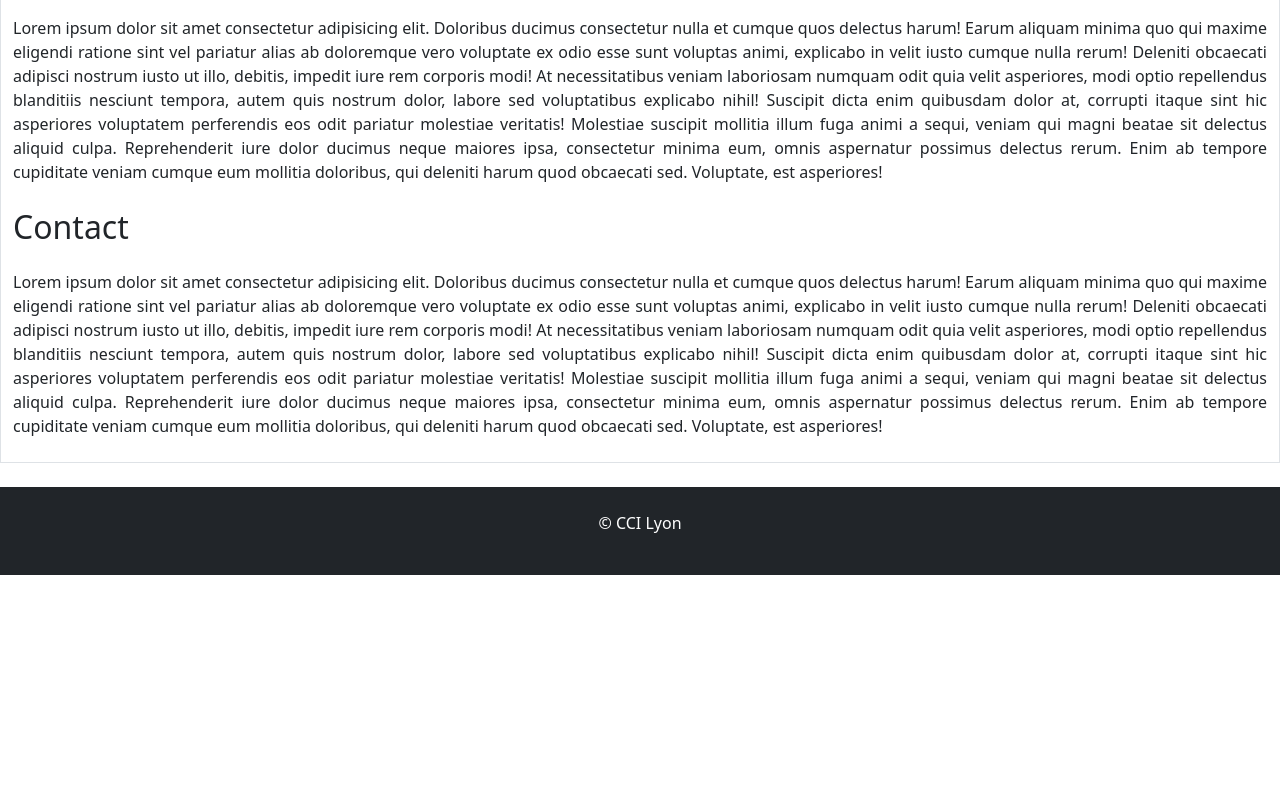
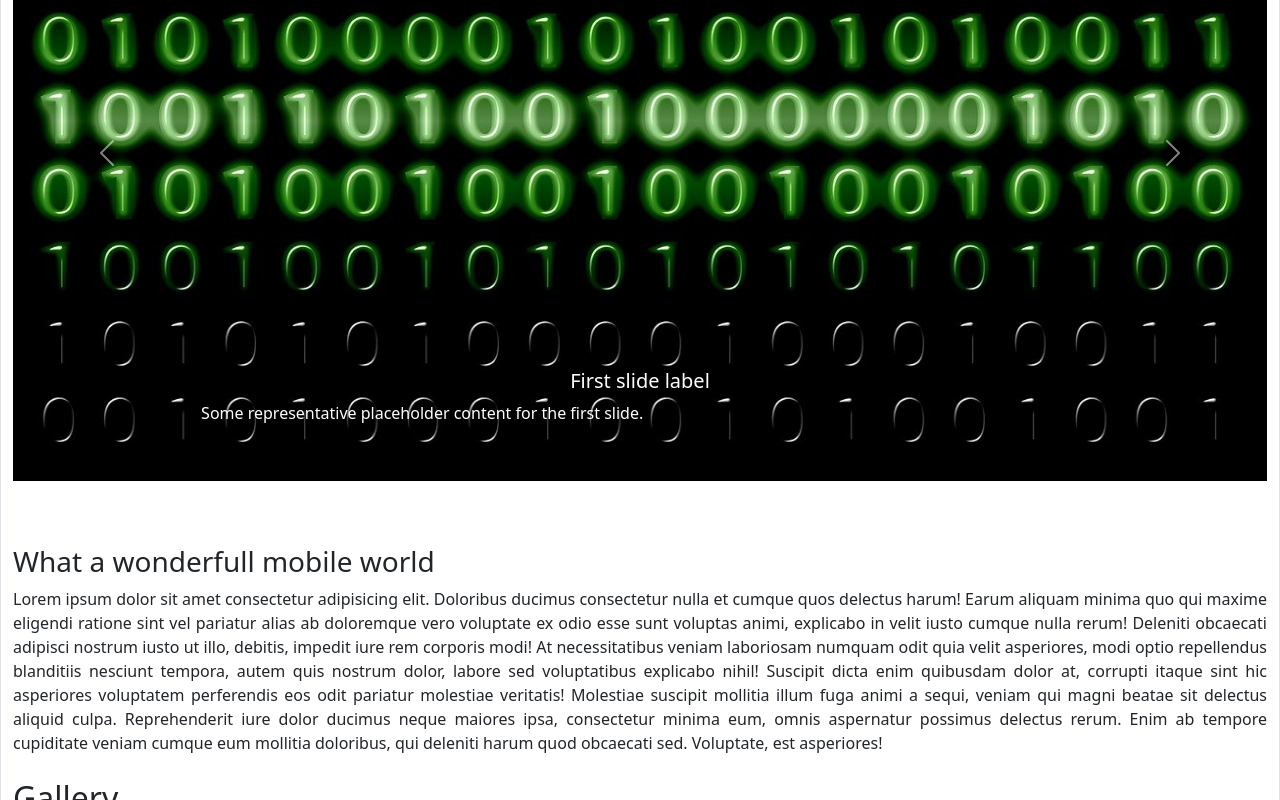
Before and after one commit to mohaoran69200/mobile-first, a plain HTML site: page index.html in a window 1280 px wide. Shown: the part 518-1318 px from the top of the page. Before the commit the page ends 1093 px from the top, so only its background shows below. Drawn offline with nearby package versions, Linux system fonts and the light colour scheme.

Commit message:
added a wondrfull carousel

```diff
--- a/index.html
+++ b/index.html
@@ -8,12 +8,19 @@
     <link href="https://cdn.jsdelivr.net/npm/bootstrap@5.3.2/dist/css/bootstrap.min.css" rel="stylesheet"
         integrity="sha384-T3c6CoIi6uLrA9TneNEoa7RxnatzjcDSCmG1MXxSR1GAsXEV/Dwwykc2MPK8M2HN" crossorigin="anonymous">
     <style>
+
         p {
             text-align: justify;
         }
+
         #logo {
             width: 70px;
         }
+
+        #carouselExampleCaptions {
+            aspect-ratio: 16/10;
+        }
+
     </style>
 </head>
 
@@ -72,6 +79,45 @@
         <section class="mt-4 mb-4" id="home">
             <!-- SECTION HOME -->
             <h2 class="mb-4">Home</h2>
+            <div id="carouselExampleCaptions" class="carousel slide">
+                <div class="carousel-indicators">
+                  <button type="button" data-bs-target="#carouselExampleCaptions" data-bs-slide-to="0" class="active" aria-current="true" aria-label="Slide 1"></button>
+                  <button type="button" data-bs-target="#carouselExampleCaptions" data-bs-slide-to="1" aria-label="Slide 2"></button>
+                  <button type="button" data-bs-target="#carouselExampleCaptions" data-bs-slide-to="2" aria-label="Slide 3"></button>
+                </div>
+                <div class="carousel-inner">
+                  <div class="carousel-item active">
+                    <img src="./assets/img/binary-code-475664_1280.jpg" class="d-block w-100" alt="..." width="1280px" height="720px">
+                    <div class="carousel-caption d-none d-md-block">
+                      <h5>First slide label</h5>
+                      <p>Some representative placeholder content for the first slide.</p>
+                    </div>
+                  </div>
+                  <div class="carousel-item">
+                    <img src="./assets/img/code-1076536_1280.jpg" class="d-block w-100" alt="..." width="1280px" height="720px">
+                    <div class="carousel-caption d-none d-md-block">
+                      <h5>Second slide label</h5>
+                      <p>Some representative placeholder content for the second slide.</p>
+                    </div>
+                  </div>
+                  <div class="carousel-item">
+                    <img src="./assets/img/computer-1873831_1280.png" class="d-block w-100" alt="..."width="1280px" height="720px">
+                    <div class="carousel-caption d-none d-md-block">
+                      <h5>Third slide label</h5>
+                      <p>Some representative placeholder content for the third slide.</p>
+                    </div>
+                  </div>
+                </div>
+                <button class="carousel-control-prev" type="button" data-bs-target="#carouselExampleCaptions" data-bs-slide="prev">
+                  <span class="carousel-control-prev-icon" aria-hidden="true"></span>
+                  <span class="visually-hidden">Previous</span>
+                </button>
+                <button class="carousel-control-next" type="button" data-bs-target="#carouselExampleCaptions" data-bs-slide="next">
+                  <span class="carousel-control-next-icon" aria-hidden="true"></span>
+                  <span class="visually-hidden">Next</span>
+                </button>
+              </div>
+              <h3>What a wonderfull mobile world</h3>
             <p>
                 Lorem ipsum dolor sit amet consectetur adipisicing elit. Doloribus ducimus consectetur nulla et cumque
                 quos delectus harum! Earum aliquam minima quo qui maxime eligendi ratione sint vel pariatur alias ab
```
Also changed, not shown: assets/img/binary-code-475664_1280.jpg (added), assets/img/code-1076536_1280.jpg (added), assets/img/computer-1873831_1280.png (added).
